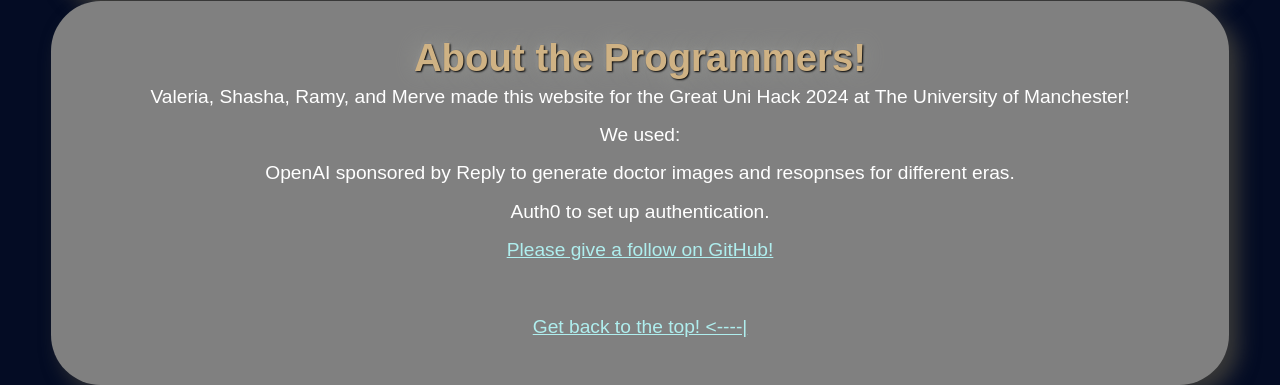
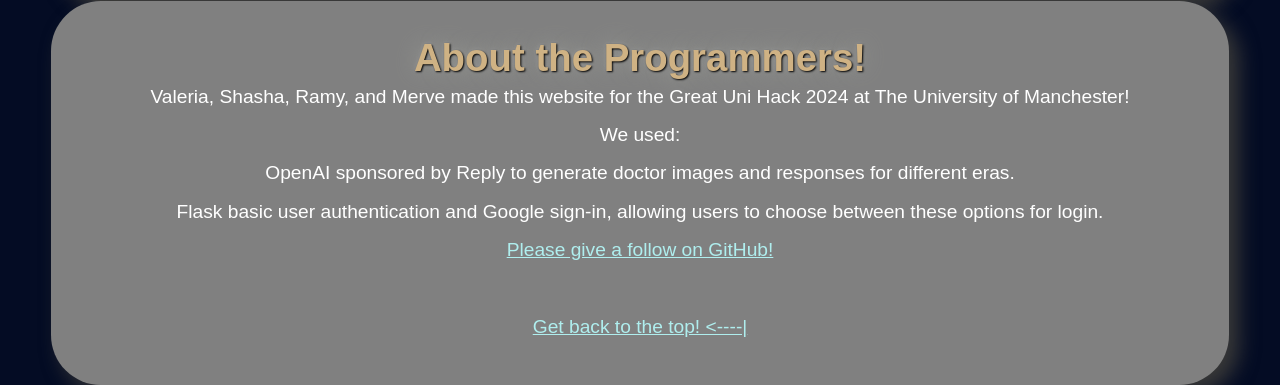
Before and after one commit to ramyadnan/SpeedyHackers, a Flask app: page /conclusions in a window 1280 px wide. Shown: the part 1036-1421 px from the top of the page. Run offline with Flask 3, Linux system fonts and the light colour scheme; parts of the project's set-up code (start-up, migrations or seed data) failed here and were passed over.

Commit message:
change message

```diff
--- a/templates/conclusion.html
+++ b/templates/conclusion.html
@@ -1,5 +1,6 @@
 <!DOCTYPE html>
 <html lang="en">
+
 <head>
   <meta charset="UTF-8">
   <meta name="viewport" content="width=device-width, initial-scale=1.0">
@@ -27,29 +28,30 @@
       height: 40vw;
       background-color: grey;
       border-radius: 50px;
-    box-shadow: 10px 10px 20px rgb(57, 57, 56) ;
+      box-shadow: 10px 10px 20px rgb(57, 57, 56);
     }
 
     #section2 {
       height: 25vw;
       background-color: rgb(57, 57, 56);
       border-radius: 50px;
-    box-shadow: 10px 10px 20px rgb(57, 57, 56) ;
+      box-shadow: 10px 10px 20px rgb(57, 57, 56);
     }
 
     #section3 {
       height: 30vw;
       background-color: grey;
       border-radius: 50px;
-      box-shadow: 10px 10px 20px rgb(57, 57, 56) ;
+      box-shadow: 10px 10px 20px rgb(57, 57, 56);
     }
 
 
-      .main{
+    .main {
       text-align: center;
     }
   </style>
 </head>
+
 <body style="padding: 2vw; line-height: 3vw">
   <br>
   <h1>Conclusions</h1>
@@ -65,7 +67,8 @@
     Germ Theory <br>
     Gene Therapy <br>
     3D Printing <br>
-            <a href="https://www.worldwidecancerresearch.org/information-and-impact/discovery-research/7-incredible-medical-breakthroughs-that-changed-the-world/">Source</a>
+    <a
+      href="https://www.worldwidecancerresearch.org/information-and-impact/discovery-research/7-incredible-medical-breakthroughs-that-changed-the-world/">Source</a>
     <br><br>
     <a href="#section2"> |----> Why did we time travel?</a>
   </div>
@@ -81,10 +84,10 @@
   <div class="main" id="section3">
     <br>
     <h2>About the Programmers!</h2>
-            <p>Valeria, Shasha, Ramy, and Merve made this website for the Great Uni Hack 2024 at The University of Manchester! <br>
-           We used: <br>
-           OpenAI sponsored by Reply to generate doctor images and resopnses for different eras. <br>
-           Auth0 to set up authentication.<br>
+    <p>Valeria, Shasha, Ramy, and Merve made this website for the Great Uni Hack 2024 at The University of Manchester!
+      <br>
+      We used: <br> OpenAI sponsored by Reply to generate doctor images and responses for different eras. <br> Flask
+      basic user authentication and Google sign-in, allowing users to choose between these options for login. <br>
 
 
       <a href="https://github.com/ramyadnan/SpeedyHackers">Please give a follow on GitHub!</a>
@@ -94,4 +97,5 @@
   </div>
 
 </body>
+
 </html>
```
Lines whose indentation alone changed are shown as unchanged.
